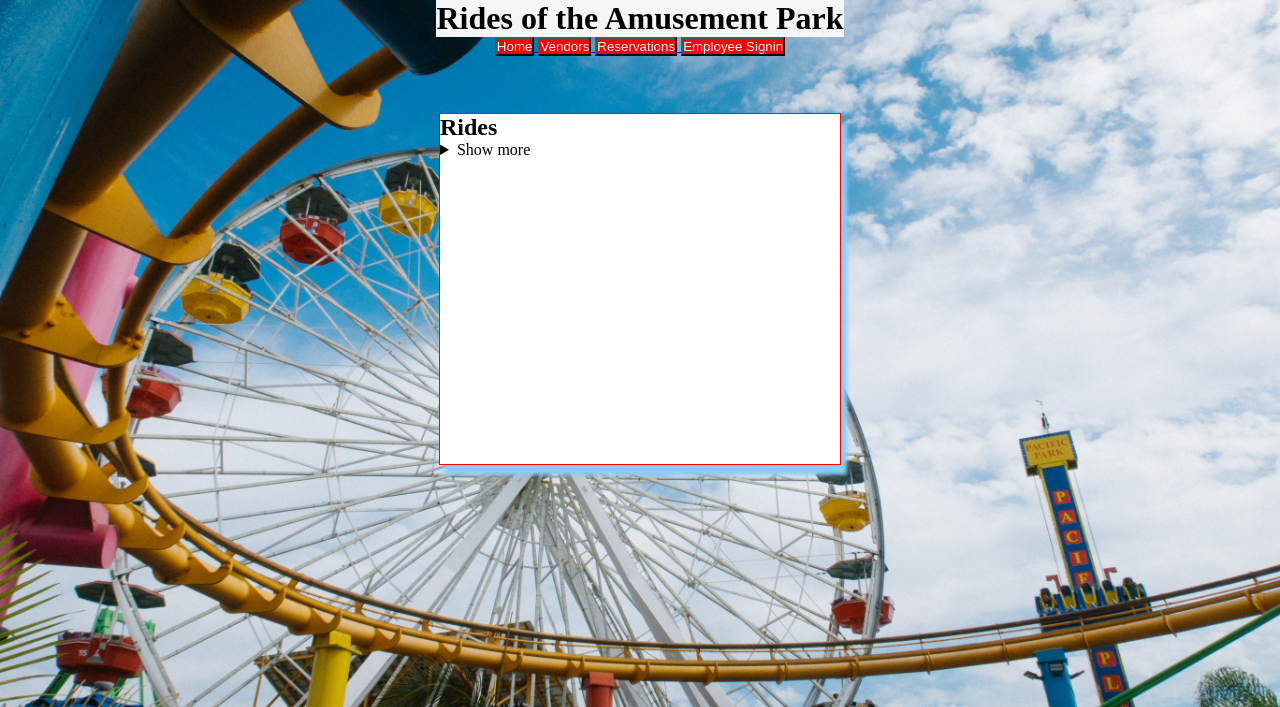
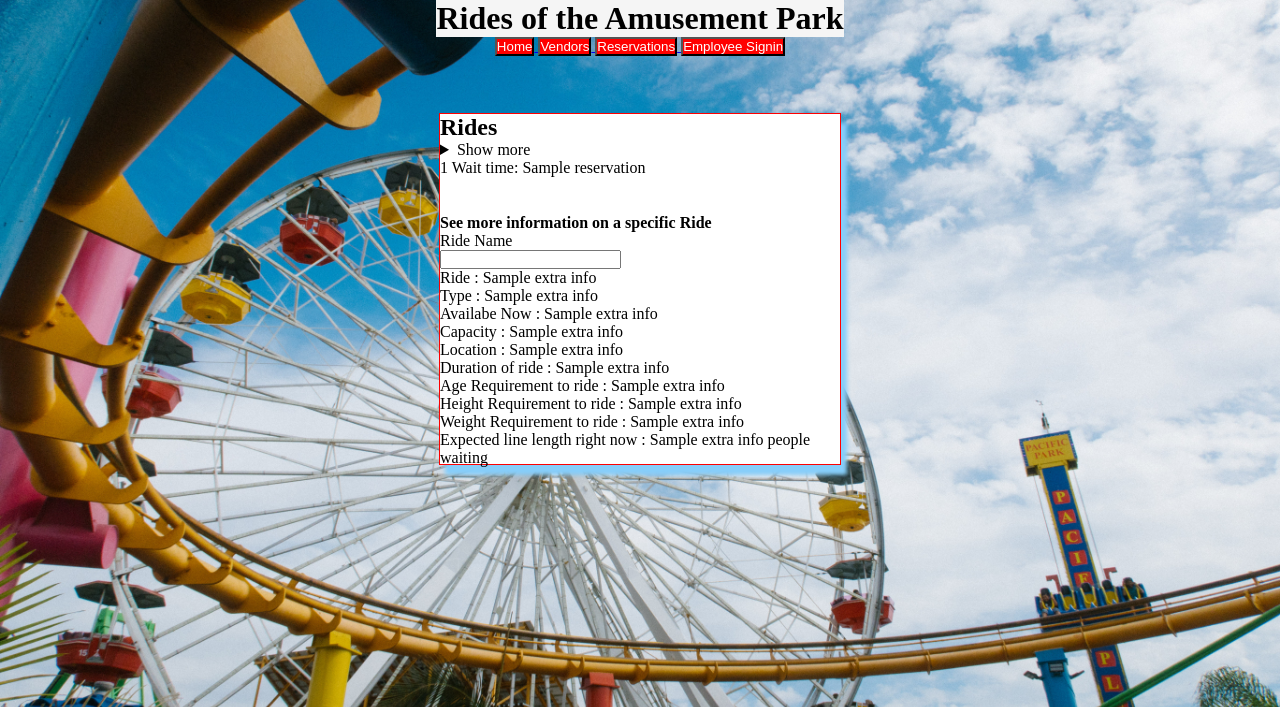
Before and after one commit to TayisiyaChernenko/AmusementParkProject, a Flask app: template templates/Rides.html in a window 1280 px wide; the page is wider, and only the part inside the window is pictured. Shown: the top 707 px of that part. Run offline with Flask 2, Linux system fonts and the light colour scheme; the template is opened without the code that fills it: most values are stand-ins (such as "Sample title", 1, 10 or a date in 2020).

Commit message:
add wait times to ride

```diff
--- a/main.py
+++ b/main.py
@@ -53,7 +53,13 @@ def Reservations():
 
 @app.route('/Rides/')
 def Rides():
-    return render_template('./Rides.html')
+    if request.method == 'POST':
+        print(request.form)
+        output = mysqlconnect("select Name, SEC_TO_TIME(duration * Line_length / Capacity) from Ride")
+        extraInfo = mysqlconnect("select * from Ride where Name='" + request.form['name'] + "'")
+        return render_template('./Rides.html', output = output, extraInfo = extraInfo)
+    output = mysqlconnect("select Name from Ride")
+    return render_template('./Rides.html', output = output, extraInfo = None)
 
 def mysqlconnect(query):
     print(query)
--- a/templates/Rides.html
+++ b/templates/Rides.html
@@ -50,8 +50,56 @@
                     <!--This will display vendors somehow from database-->
                     </details>
                 </tr>
-            </details>
-        </table>
+                {% for ride in output%}
+                <tr>
+                    <p>{{ride[0]}} Wait time: {{ride[1]}}</p>
+                </tr>
+                {% endfor %}
+            </table>
+            <p style="margin-bottom:1cm;"></p>
+            <b> See more information on a specific Ride</b>
+            <form action="" method="post">
+                <div>
+                    <p>Ride Name</p>
+                    <input type = "text" name = "name" required>
+                </div>
+            </form>
+            <div>
+                {%if extraInfo%}
+                <table>
+                    <tr>
+                        <p>Ride : {{extraInfo[0][1]}}</p>
+                    </tr>
+                    <tr>
+                        <p>Type : {{extraInfo[0][2]}}</p>
+                    </tr>
+                    <tr>
+                        <p> Availabe Now : {{extraInfo[0][3]}}</p>
+                    </tr>
+                    <tr>
+                        <p>Capacity : {{extraInfo[0][4]}}</p>
+                    </tr>
+                    <tr>
+                        <p> Location : {{extraInfo[0][5]}}</p>
+                    </tr>
+                    <tr>
+                        <p>Duration of ride : {{extraInfo[0][6]}}</p>
+                    </tr>
+                    <tr>
+                        <p>Age Requirement to ride : {{extraInfo[0][7]}}</p>
+                    </tr>
+                    <tr>
+                        <p>Height Requirement to ride : {{extraInfo[0][8]}}</p>
+                    </tr>
+                    <tr>
+                        <p>Weight Requirement to ride : {{extraInfo[0][9]}}</p>
+                    </tr>
+                    <tr>
+                        <p>Expected line length right now : {{extraInfo[0][10]}} people waiting</p>
+                    </tr>
+                </table>
+                {%endif%}
+            </div>
         </div>
         </main>
 
```
